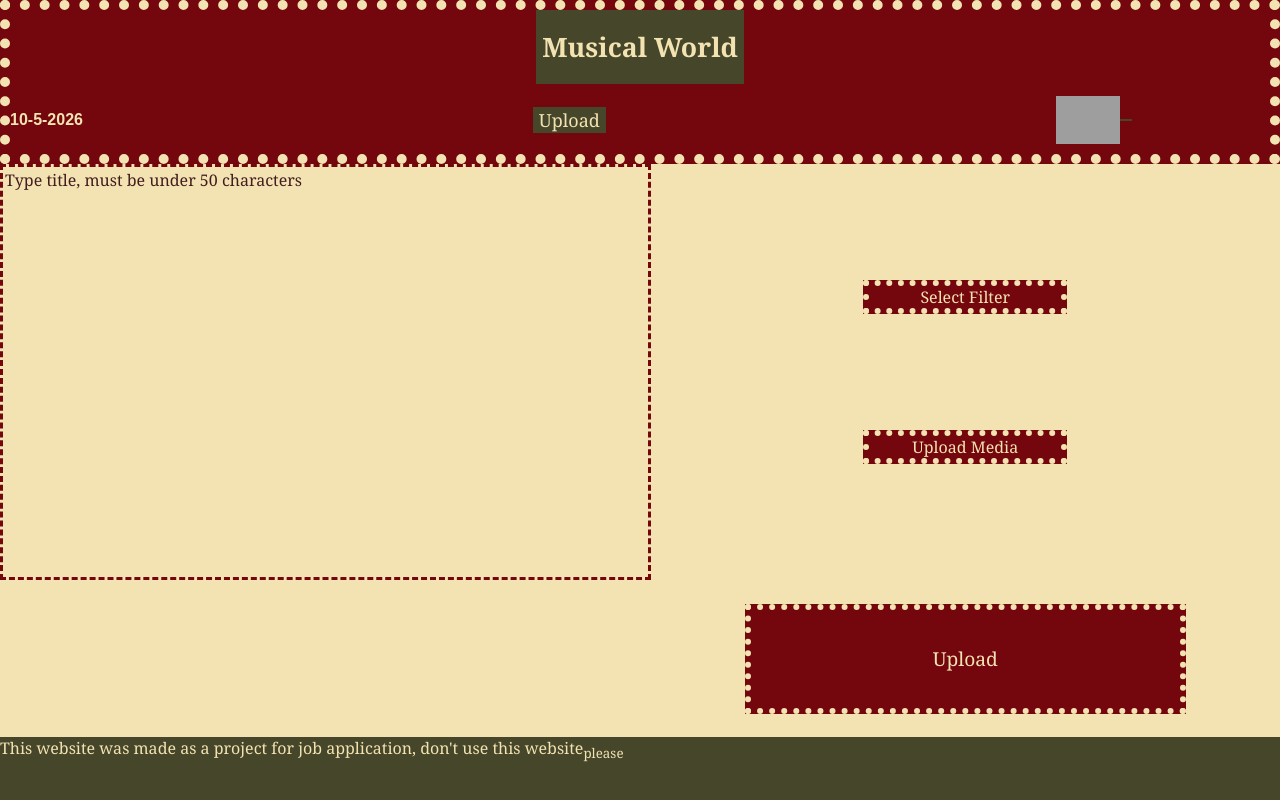
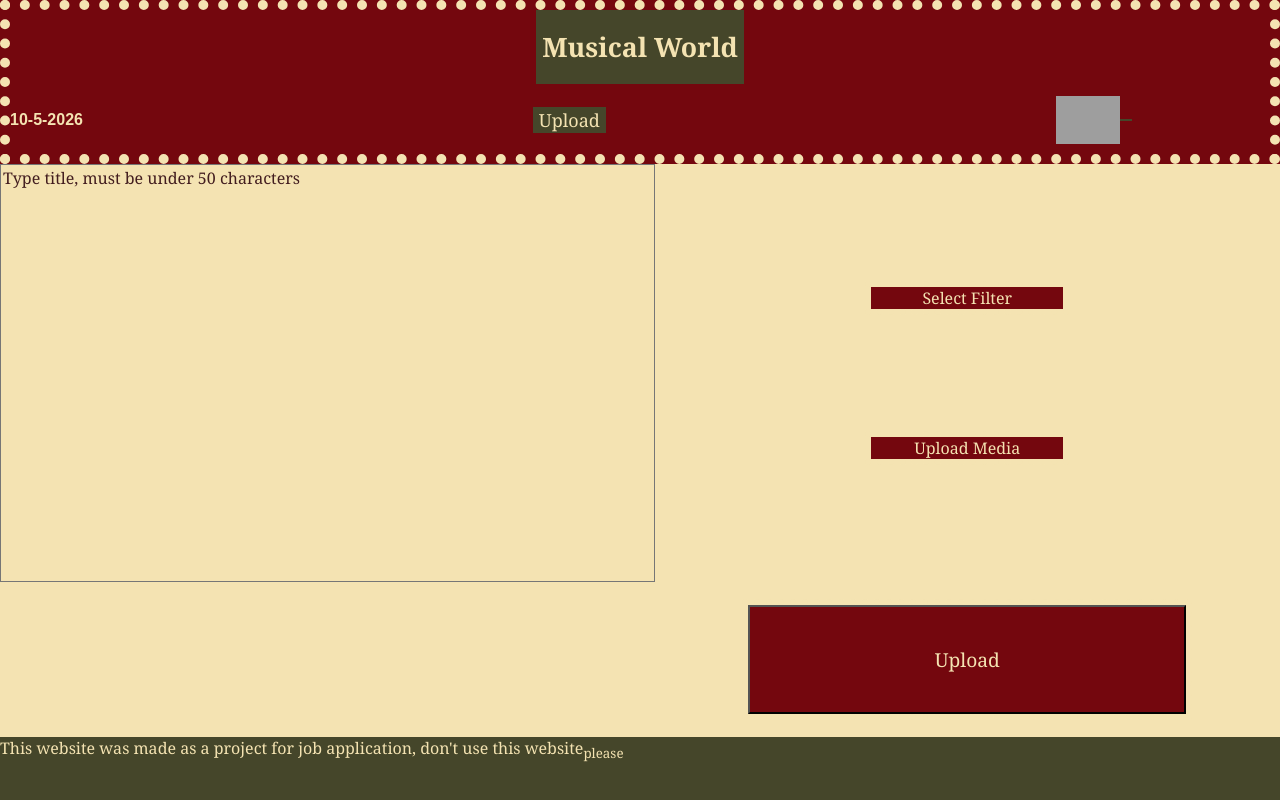
Before and after one commit to fastrunner333/Musicalworld, a React (Vite) app: page /upload in a window 1280 px wide. Built offline with nearby package versions, Linux system fonts and the light colour scheme; no server answers; grey boxes are pictures that could not be loaded.

Commit message:
spinner added

```diff
--- a/src/Upload/Upload.module.css
+++ b/src/Upload/Upload.module.css
@@ -5,7 +5,7 @@
     font-family:Georgia, 'Times New Roman', Times, serif;
     font-size: medium;
     background-color: #f4e3b2;
-    border:3px dashed #74070e;
+    outline:3px dashed #74070e;
     color:#74070e;
     outline:none;
 }
@@ -25,7 +25,7 @@
     font-size: larger;
     background-color:#74070e;
     color: #f4e3b2;
-    border:6px dotted #f4e3b2;
+    outline:6px dotted #f4e3b2;
     align-self: center;
     justify-self: center;
     height: 70%;
@@ -33,10 +33,10 @@
 }
 .upload:hover{
     background-color:#510409;
-    border:7px dotted #f4e3b2;
+    outline:7px dotted #f4e3b2;
 }.upload:active{
     background-color:#74070e;
-    border:6px dotted #f4e3b2;
+    outline:6px dotted #f4e3b2;
 }
 .form{
     display: grid;
@@ -57,7 +57,7 @@
     text-align: center;
     align-self: end;
     position:relative;
-    border:6px dotted #f4e3b2;
+    outline:6px dotted #f4e3b2;
     background-color:#74070e;
     color: #f4e3b2;
     width:15vw;
@@ -65,11 +65,11 @@
 }
 .dropdowndiv:hover{
     background-color:#510409;
-    border:7px dotted #f4e3b2;
+    outline:7px dotted #f4e3b2;
 }
 .dropdowndiv:active{
     background-color:#74070e;
-    border:6px dotted #f4e3b2;
+    outline:6px dotted #f4e3b2;
 }
 .dropdownlist{
     position: absolute;
@@ -93,7 +93,7 @@
     position:relative;
     top:0%;
     width:15vw;
-    border:6px dotted #f4e3b2;
+    outline:6px dotted #f4e3b2;
     background-color:#74070e;
     color: #f4e3b2;
     display:block;
@@ -103,15 +103,15 @@
 }
 .medialabel:hover{
     background-color:#510409;
-    border:7px dotted #f4e3b2;
+    outline:7px dotted #f4e3b2;
 }
 .medialabel:active{
     background-color:#74070e;
-    border:6px dotted #f4e3b2;
+    outline:6px dotted #f4e3b2;
 }
 .dropdownbutton{
     font-family:Georgia, 'Times New Roman', Times, serif;
-    border:1px dashed #74070e;
+    outline:1px dashed #74070e;
     background-color: #f4e3b2;
 }
 .dropdownbutton:hover{
```
